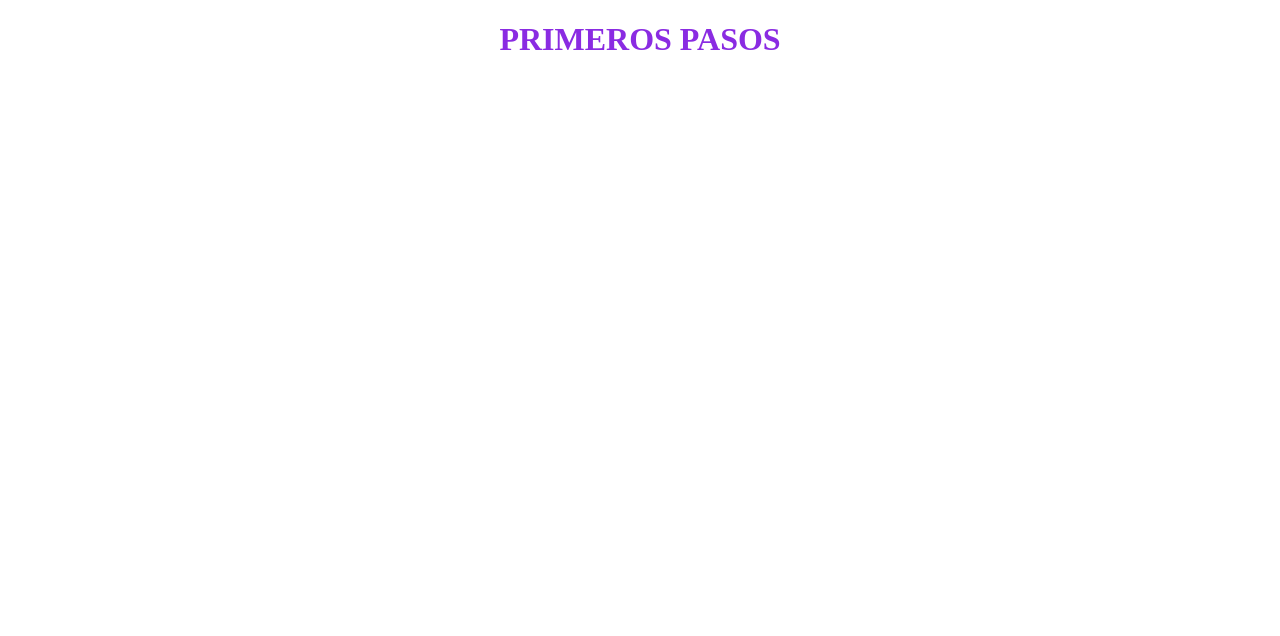
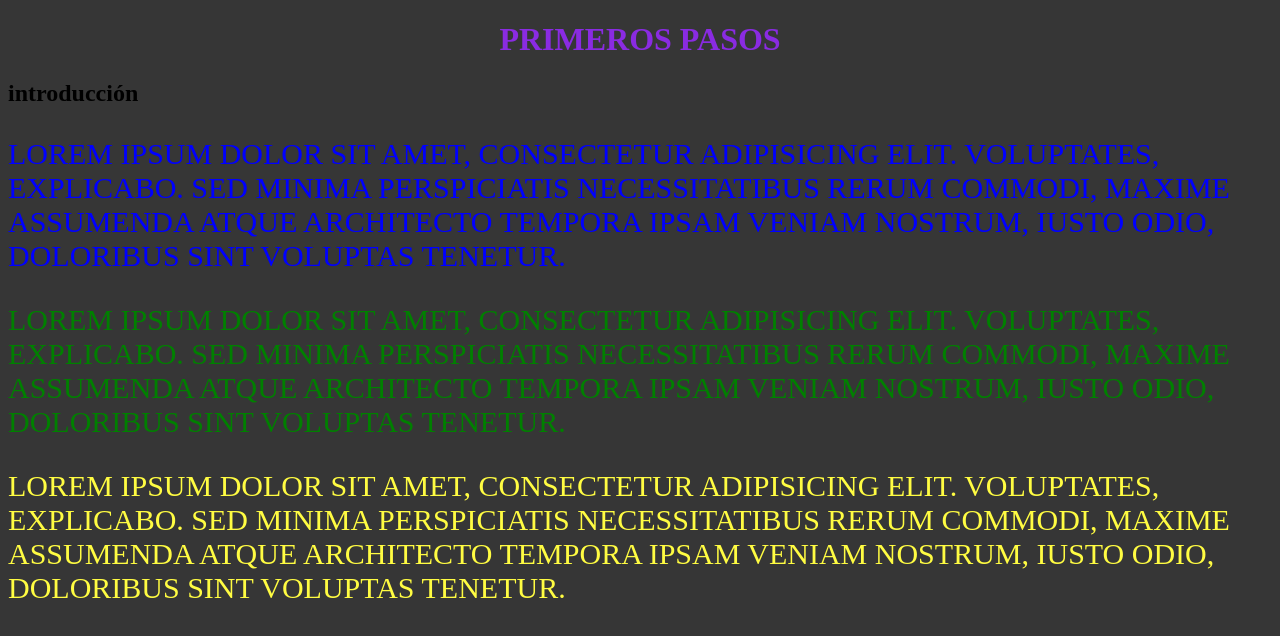
Before and after one commit to EloySad/CSS, a plain HTML site: page index.html in a window 1280 px wide. Drawn offline with Linux system fonts and the light colour scheme.

Commit message:
creamos estilos con clases e id

```diff
--- a/index.html
+++ b/index.html
@@ -8,9 +8,16 @@
 </head>
 <body>
     <header>
-        <h1 class="header_main">primeros pasos</h1>
+        <h1>primeros pasos</h1>
     </header>
-    <main></main>
+    <main>
+        <h2>introducción</h2>
+        <article class="trans-text-mayus">
+            <p id="p1">Lorem ipsum dolor sit amet, consectetur adipisicing elit. Voluptates, explicabo. Sed minima perspiciatis necessitatibus rerum commodi, maxime assumenda atque architecto tempora ipsam veniam nostrum, iusto odio, doloribus sint voluptas tenetur.</p>
+            <p id="p2">Lorem ipsum dolor sit amet, consectetur adipisicing elit. Voluptates, explicabo. Sed minima perspiciatis necessitatibus rerum commodi, maxime assumenda atque architecto tempora ipsam veniam nostrum, iusto odio, doloribus sint voluptas tenetur.</p>
+            <p id="p3">Lorem ipsum dolor sit amet, consectetur adipisicing elit. Voluptates, explicabo. Sed minima perspiciatis necessitatibus rerum commodi, maxime assumenda atque architecto tempora ipsam veniam nostrum, iusto odio, doloribus sint voluptas tenetur.</p>
+        </article>
+    </main>
     <footer></footer>
 </body>
 </html>
--- a/src/css/styles.css
+++ b/src/css/styles.css
@@ -1,5 +1,23 @@
-.header_main{
+h1{
     text-align: center;
     color: blueviolet;
     text-transform: uppercase;
 }
+.trans-text-mayus{
+    text-transform: uppercase;
+}
+#p1{
+    color: blue;
+    font-size: 30px;
+}
+#p2{
+    color: green;
+    font-size: 30px;
+}
+#p3{
+    color: rgb(255, 252, 66);
+    font-size: 30px;
+}
+body{
+    background-color: rgb(54, 54, 54);
+}
```
